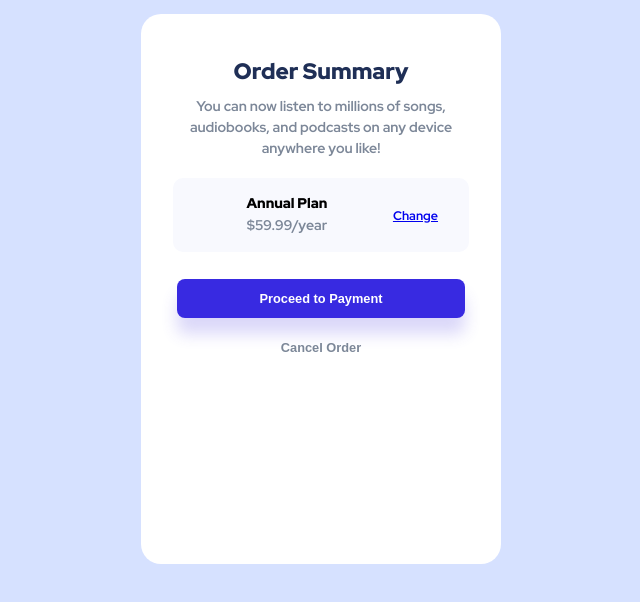
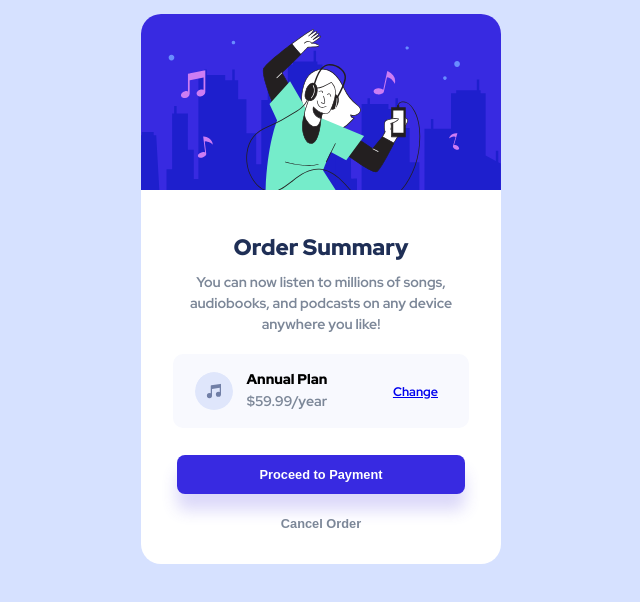
Before and after one commit to Bikesh-ydv/order-summary-component, a plain HTML site: page index.html in a window 1280 px wide. Shown: the whole page, without its empty margins (319-959 px from the left). Drawn offline with Linux system fonts and the light colour scheme.

Commit message:
Change image sources to relative paths
Updated image source paths to relative URLs.

```diff
--- a/index.html
+++ b/index.html
@@ -20,7 +20,7 @@
   <body>
     <div class="container">
       <img
-        src="/order-summary-component-main/images/illustration-hero.svg"
+        src="images/illustration-hero.svg"
         alt=""
       />
       <div class="info-container">
@@ -28,7 +28,7 @@
         <p> You can now listen to millions of songs, audiobooks, and podcasts on any
   device anywhere you like!</p>
   <div class="subscription-container">
-    <img src="/order-summary-component-main/images/icon-music.svg" alt="">
+    <img src="images/icon-music.svg" alt="">
     <div class="subscriptions-plans">
 <h4> Annual Plan</h4>
 <p>$59.99/year</p>
```
